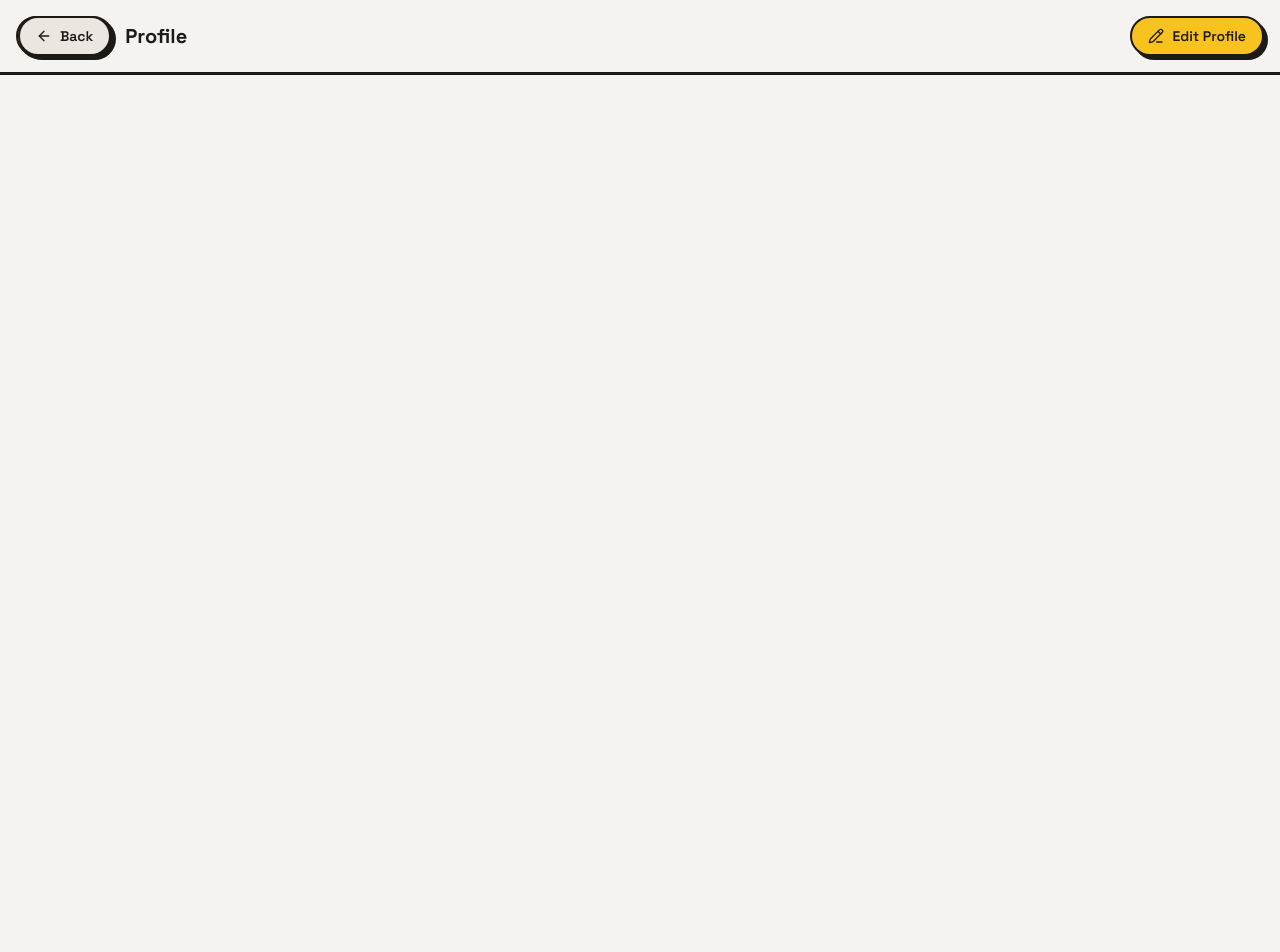
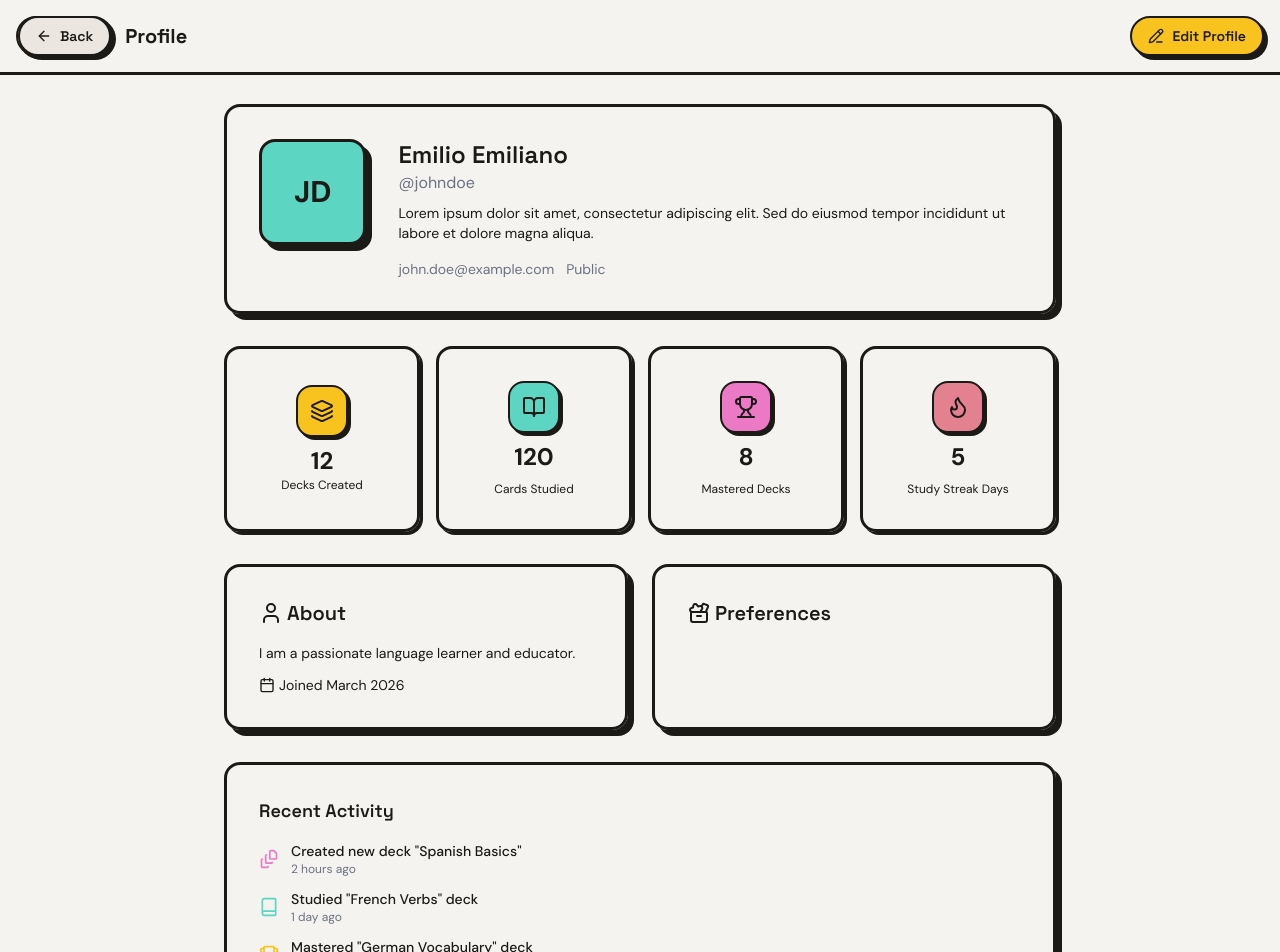
Before and after one commit to emiliofurrer00/languag.io-front-end, a Next.js app: page /profile in a window 1280 px wide. Shown: the top 952 px of the page. Before the commit the page ends 800 px from the top, so only its background shows below. Built offline with nearby package versions, Linux system fonts and the light colour scheme; no server answers.

Commit message:
add boilerplate/filler layout components for profile page

```diff
--- a/app/(profile)/profile/layout.tsx
+++ b/app/(profile)/profile/layout.tsx
@@ -1,3 +1,3 @@
 export default function ProfileLayout({ children }: { children: React.ReactNode }) {
-  return <div className="bg-background min-h-screen w-full">{children}</div>;
+  return <div className="bg-background min-h-screen w-full pt-14">{children}</div>;
 }
--- a/app/(profile)/profile/page.tsx
+++ b/app/(profile)/profile/page.tsx
@@ -1,9 +1,11 @@
 import Navbar from '@/components/profile/Navbar';
+import ProfilePageContainer from '@/components/profile/ProfilePageContainer';
 
 export default function ProfilePage({ children }: { children: React.ReactNode }) {
   return (
     <div className="bg-background min-h-screen w-full">
       <Navbar />
+      <ProfilePageContainer />
     </div>
   );
 }
--- /dev/null
+++ b/components/profile/ProfilePageContainer.tsx
@@ -0,0 +1,122 @@
+import {
+  Book,
+  BookOpen,
+  Calendar,
+  FileStack,
+  FlameIcon,
+  Layers,
+  Toolbox,
+  ToolCase,
+  Trophy,
+  User,
+} from 'lucide-react';
+import NeoBox from '../ui/NeoBox';
+import ProfilePicture from './ProfilePicture';
+
+export default function ProfilePageContainer() {
+  return (
+    <div className="max-w-4xl mx-auto py-12 px-4 sm:px-6 lg:px-8 pt-">
+      {/* Profile Header */}
+      <NeoBox className="text-center flex flex-col gap-4 md:gap-8 md:flex-row md:text-left md:items-start">
+        <div>
+          <ProfilePicture initials="JD" color="teal" />
+        </div>
+        <div>
+          <h2 className="text-2xl font-semibold">Emilio Emiliano</h2>
+          <p className="mb-2 text-gray-500">@johndoe</p>
+          <p className=" mb-4 text-sm">
+            Lorem ipsum dolor sit amet, consectetur adipiscing elit. Sed do eiusmod tempor
+            incididunt ut labore et dolore magna aliqua.
+          </p>
+          <div className="flex gap-3 justify-center md:justify-start text-gray-500 text-sm">
+            <p>john.doe@example.com</p>
+            <p>Public</p>
+          </div>
+        </div>
+      </NeoBox>
+      {/* Profile Stats */}
+      {/* use 4 neoboxes to be displayed in two rows */}
+      <div className="grid grid-cols-2 grid-rows-2 gap-4 lg:grid-cols-4 lg:grid-rows-1 mt-8 ">
+        <NeoBox className="text-center flex flex-col items-center gap-2" shadowOffset="3px">
+          <NeoBox padding="p-3" className="bg-neo-yellow" shadowOffset="3px" borderWidth="2px">
+            <Layers className="w-6 h-6 text-foreground" />
+          </NeoBox>
+          <div>
+            <p className="text-2xl font-bold">12</p>
+            <p className="text-xs">Decks Created</p>
+          </div>
+        </NeoBox>
+        <NeoBox className="text-center flex flex-col items-center gap-2" shadowOffset="3px">
+          <NeoBox padding="p-3" className="bg-neo-teal" shadowOffset="3px" borderWidth="2px">
+            <BookOpen className="w-6 h-6 text-foreground" />
+          </NeoBox>
+          <p className="text-2xl font-bold">120</p>
+          <p className="text-xs">Cards Studied</p>
+        </NeoBox>
+        <NeoBox className="text-center flex flex-col items-center gap-2" shadowOffset="3px">
+          <NeoBox padding="p-3" className="bg-neo-magenta" shadowOffset="3px" borderWidth="2px">
+            <Trophy className="w-6 h-6 text-foreground" />
+          </NeoBox>
+          <p className="text-2xl font-bold">8</p>
+          <p className="text-xs">Mastered Decks</p>
+        </NeoBox>
+        <NeoBox className="text-center flex flex-col items-center gap-2" shadowOffset="3px">
+          <NeoBox padding="p-3" className="bg-neo-coral" shadowOffset="3px" borderWidth="2px">
+            <FlameIcon className="w-6 h-6 text-foreground" />
+          </NeoBox>
+          <p className="text-2xl font-bold">5</p>
+          <p className="text-xs">Study Streak Days</p>
+        </NeoBox>
+      </div>
+      {/* About & Preferences */}
+      <div className="grid grid-cols-1 grid-rows-2 md:grid-rows-1 md:grid-cols-2 mt-8 gap-6">
+        <NeoBox alignItems="left" justifyContent="start">
+          <div className="flex items-center gap-1 mb-4">
+            <User className="w-6 h-6" />
+            <h6 className="text-left font-semibold text-xl">About</h6>
+          </div>
+          <p className="text-sm">I am a passionate language learner and educator.</p>
+          <div className="flex items-center gap-1 mt-3">
+            <Calendar className="w-4 h-4" />
+            <p className="text-sm">Joined March 2026</p>
+          </div>
+        </NeoBox>
+        <NeoBox alignItems="left" justifyContent="start">
+          <div className="flex items-center gap-1">
+            <ToolCase className="w-6 h-6" />
+            <h6 className="text-left font-semibold text-xl">Preferences</h6>
+          </div>
+        </NeoBox>
+      </div>
+      {/* Recent Activity */}
+      <div className="mt-8">
+        <NeoBox alignItems="left" justifyContent="start">
+          <h6 className="text-lg font-semibold mb-4">Recent Activity</h6>
+          <ul className="space-y-3">
+            <li className="flex items-center gap-3">
+              <FileStack className="w-5 h-5 text-neo-magenta" />
+              <div>
+                <p className="text-sm font-medium">Created new deck "Spanish Basics"</p>
+                <p className="text-xs text-gray-500">2 hours ago</p>
+              </div>
+            </li>
+            <li className="flex items-center gap-3">
+              <Book className="w-5 h-5 text-neo-teal" />
+              <div>
+                <p className="text-sm font-medium">Studied "French Verbs" deck</p>
+                <p className="text-xs text-gray-500">1 day ago</p>
+              </div>
+            </li>
+            <li className="flex items-center gap-3">
+              <Trophy className="w-5 h-5 text-neo-yellow" />
+              <div>
+                <p className="text-sm font-medium">Mastered "German Vocabulary" deck</p>
+                <p className="text-xs text-gray-500">3 days ago</p>
+              </div>
+            </li>
+          </ul>
+        </NeoBox>
+      </div>
+    </div>
+  );
+}
--- /dev/null
+++ b/components/profile/ProfilePicture.tsx
@@ -0,0 +1,17 @@
+import NeoBox from '../ui/NeoBox';
+
+export default function ProfilePicture({
+  initials,
+  color,
+  className,
+}: {
+  initials: string;
+  color: string;
+  className?: string;
+}) {
+  return (
+    <NeoBox className={`bg-neo-${color} ${className}`}>
+      <span className="text-3xl font-bold">{initials}</span>
+    </NeoBox>
+  );
+}
--- /dev/null
+++ b/components/ui/NeoBox.tsx
@@ -0,0 +1,25 @@
+export default function NeoBox({
+  children,
+  className,
+  padding = 'p-8',
+  shadowOffset = '6px',
+  borderWidth = '3px',
+  alignItems = 'center',
+  justifyContent = 'center',
+}: {
+  children: React.ReactNode;
+  className?: string;
+  padding?: string;
+  shadowOffset?: string;
+  borderWidth?: string;
+  alignItems?: string;
+  justifyContent?: string;
+}) {
+  return (
+    <div
+      className={`rounded-2xl border-[${borderWidth}] border-foreground ${padding} flex flex-col items-${alignItems} justify-${justifyContent} shadow-[${shadowOffset}_${shadowOffset}_0_0_hsl(var(--foreground))] ${className}`}
+    >
+      {children}
+    </div>
+  );
+}
```
